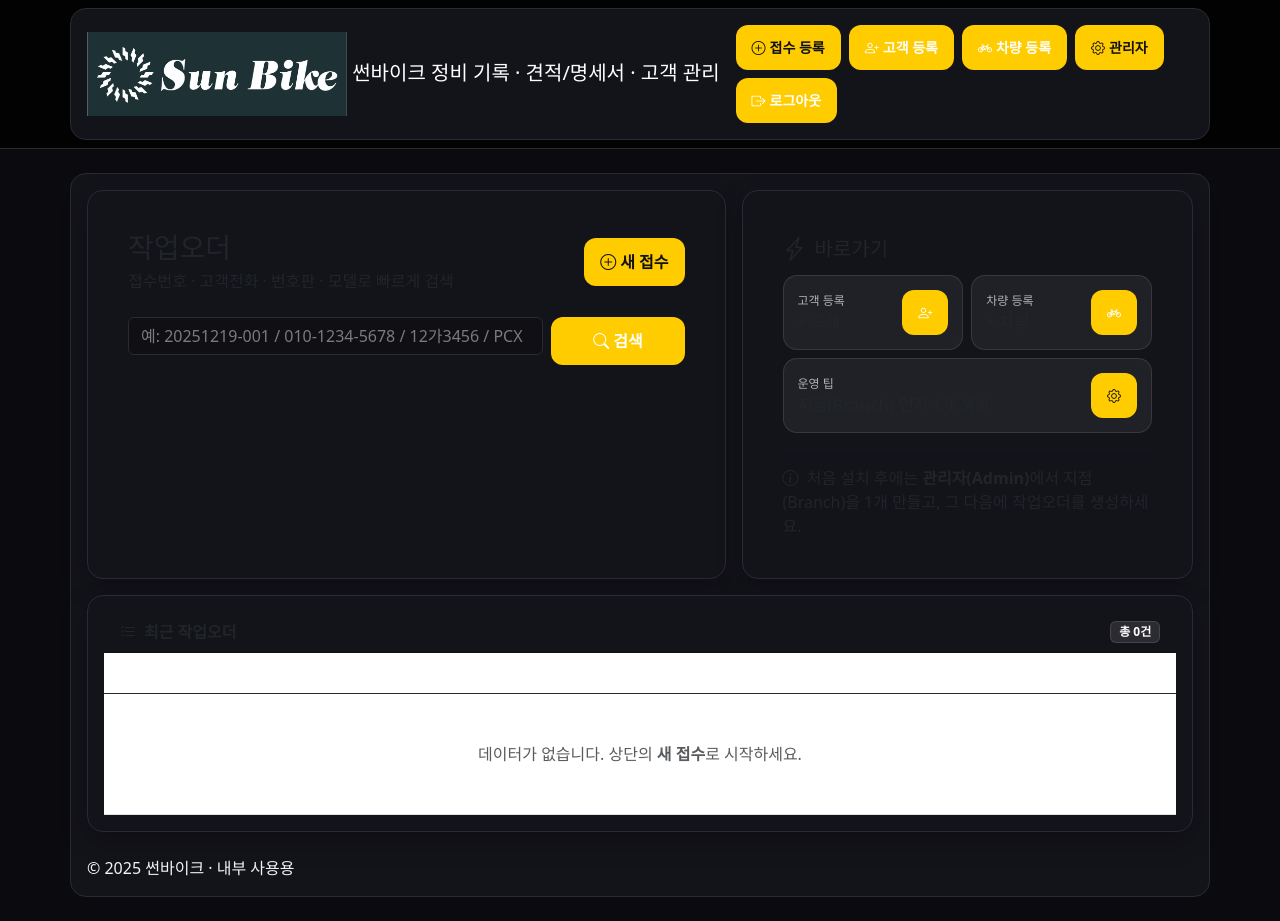
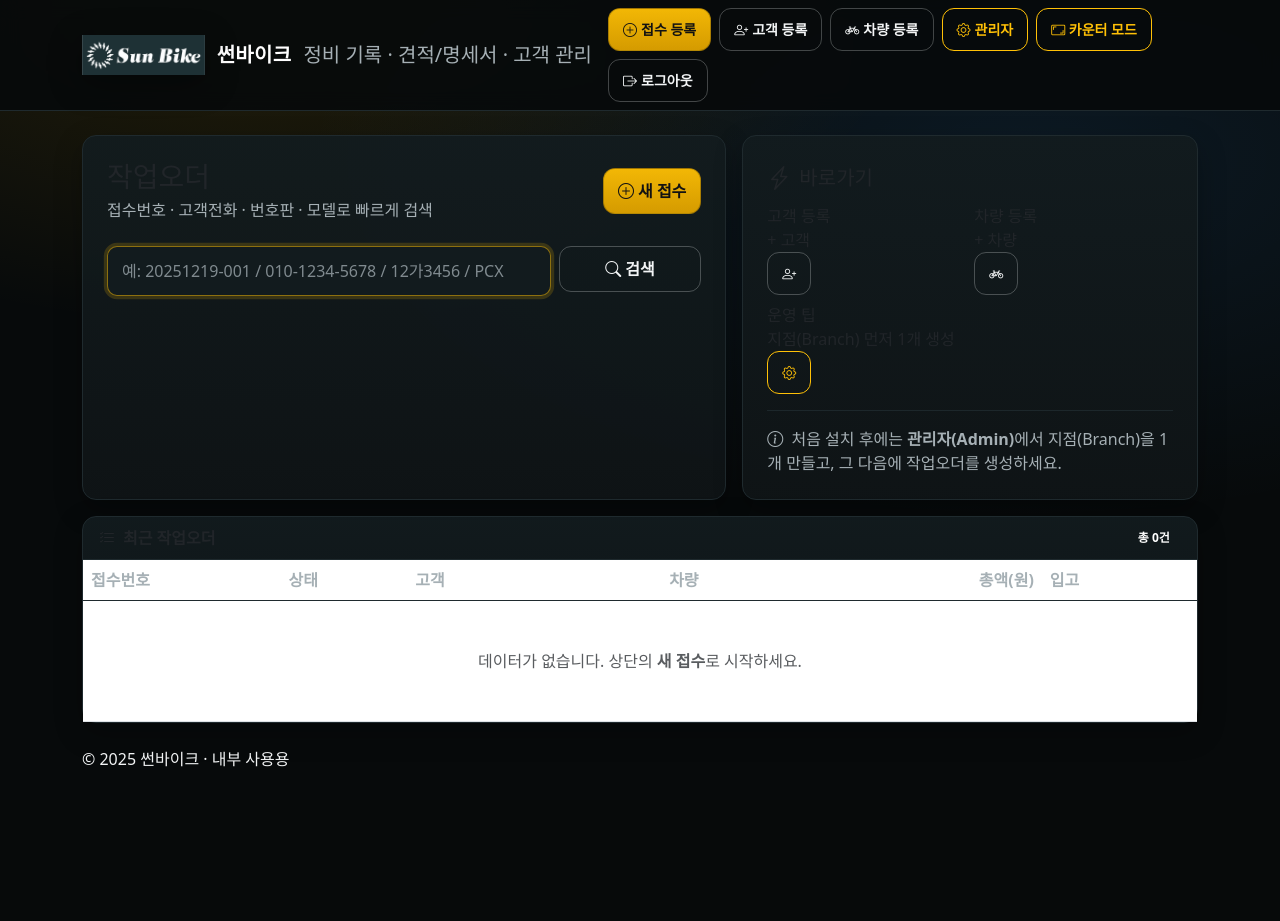
Before and after one commit to qmfckd333-sudo/sunbike-service, a Django app: page / in a window 1280 px wide. After the commit the page ends 767 px from the top, so only its background shows below. Run offline with Django 5.2, Linux system fonts and the light colour scheme; the visitor is signed in with stand-in values (Sample User, id 1); data that the repository does not hold is empty.

Commit message:
UI: preferred dark version bundled

```diff
--- a/static/core/app.css
+++ b/static/core/app.css
@@ -1,57 +1,197 @@
-@import url("logo_size_fix.css");
+:root{
+  --bg:#070A0B;
+  --surface:#0F1416;
+  --surface-2:#121B1E;
+  --border:#1F2A2E;
+  --text:#F3F5F6;
+  --muted:#A6B0B5;
+  --gold:#F2B705;      /* SUNBIKE GOLD */
+  --gold-2:#D59B00;
+  --danger:#E65C5C;
+  --success:#37C27A;
+  --info:#3BA3FF;
+}
 
-:root{
-  --bg:#0b0b0f;
-  --card:#13131a;
-  --text:#f4f4f6;
-  --muted:#b8b8c2;
-  --accent:#ffcc00;
-  --border:#2a2a34;
+html, body{
+  height:100%;
 }
+
 body{
-  background:var(--bg);
+  background: radial-gradient(1200px 600px at 20% 0%, rgba(242,183,5,.12), transparent 55%),
+              radial-gradient(1200px 600px at 80% 20%, rgba(59,163,255,.10), transparent 60%),
+              var(--bg);
   color:var(--text);
-  font-family: system-ui, -apple-system, Segoe UI, Roboto, Arial, sans-serif;
+  font-family: system-ui, -apple-system, "Segoe UI", Roboto, "Noto Sans KR", Arial, sans-serif;
 }
-.container, .card{
-  background:var(--card);
-  border:1px solid var(--border);
-  border-radius:16px;
-  padding:16px;
+
+/* Navbar */
+.navbar{
+  background: rgba(7,10,11,.92);
+  border-bottom: 1px solid var(--border);
+  backdrop-filter: blur(10px);
 }
-a{color:var(--accent); text-decoration:none;}
-.btn, button, input[type=submit]{
-  background:var(--accent);
-  color:#111;
-  border:none;
-  border-radius:12px;
-  padding:12px 16px;
+
+.navbar .navbar-brand{
+  display:flex;
+  align-items:center;
+  gap:12px;
+}
+
+.navbar .navbar-brand img{
+  height:40px;
+  width:auto;
+  display:block;
+  filter: drop-shadow(0 8px 16px rgba(0,0,0,.35));
+}
+
+.navbar .navbar-brand .name{
   font-weight:800;
-  cursor:pointer;
+  letter-spacing:.3px;
 }
-.btn:hover, button:hover, input[type=submit]:hover{filter:brightness(.95);}
-input, select, textarea{
-  background:#0f0f14;
+
+.small-muted{
+  color:var(--muted);
+}
+
+/* Cards */
+.card{
+  background: linear-gradient(180deg, rgba(18,27,30,.96), rgba(15,20,22,.96));
+  border: 1px solid var(--border);
+  border-radius: 14px;
+  box-shadow: 0 10px 28px rgba(0,0,0,.28);
+}
+
+.card .card-header{
+  background: transparent;
+  border-bottom: 1px solid var(--border);
+}
+
+.table{
   color:var(--text);
-  border:1px solid var(--border);
-  border-radius:12px;
-  padding:10px 12px;
+}
+
+.table thead th{
+  color: var(--muted);
+  border-bottom: 1px solid var(--border) !important;
+}
+
+.table tbody td{
+  border-top: 1px solid rgba(31,42,46,.7) !important;
+}
+
+.table-hover tbody tr:hover{
+  background: rgba(242,183,5,.07);
+}
+
+/* Forms */
+.form-control, .form-select{
+  background: rgba(18,27,30,.95);
+  border: 1px solid rgba(31,42,46,.95);
+  color: var(--text);
+  border-radius: 10px;
+  padding: 12px 14px;
+}
+
+.form-control::placeholder{
+  color: rgba(166,176,181,.75);
+}
+
+.form-control:focus, .form-select:focus{
+  background: rgba(18,27,30,1);
+  border-color: rgba(242,183,5,.55);
+  box-shadow: 0 0 0 .2rem rgba(242,183,5,.18);
+  color: var(--text);
+}
+
+/* Buttons */
+.btn{
+  border-radius: 12px;
+  padding: 10px 14px;
+  font-weight: 700;
+}
+
+.btn-primary{
+  background: linear-gradient(180deg, var(--gold), var(--gold-2));
+  border: 1px solid rgba(0,0,0,.25);
+  color: #121212;
+}
+
+.btn-primary:hover, .btn-primary:focus{
+  background: linear-gradient(180deg, #FFC62A, var(--gold-2));
+  color:#0b0b0b;
+  box-shadow: 0 10px 18px rgba(242,183,5,.20);
+}
+
+.btn-outline-light{
+  border-color: rgba(243,245,246,.25);
+  color: var(--text);
+}
+
+.btn-outline-light:hover{
+  background: rgba(243,245,246,.08);
+  border-color: rgba(243,245,246,.35);
+  color: var(--text);
+}
+
+.btn-danger{
+  background: rgba(230,92,92,.16);
+  border: 1px solid rgba(230,92,92,.35);
+  color: #FFD8D8;
+}
+
+.btn-success{
+  background: rgba(55,194,122,.16);
+  border: 1px solid rgba(55,194,122,.35);
+  color: #D8FFE9;
+}
+
+/* Badges */
+.badge{
+  border-radius: 999px;
+  padding: .45rem .7rem;
+  font-weight: 800;
+}
+
+/* Utility */
+hr{
+  border-color: rgba(31,42,46,.9);
+  opacity:1;
+}
+
+/* Logo sizing safety */
+img[src*="logo"]{
+  max-width: 280px;
+  height:auto;
+}
+
+/* Admin theme touch (if admin uses base templates that include app.css somewhere) */
+#header, .module caption{
+  background: rgba(7,10,11,.92) !important;
 }
 
 
-/* SUNBIKE UX PATCH */
-.navbar{ background: rgba(0,0,0,.75) !important; backdrop-filter: blur(10px); border-bottom:1px solid var(--border); }
-.navbar .btn{ border-radius:12px; }
-.card{ box-shadow: 0 10px 26px rgba(0,0,0,.25); }
-.form-control, .form-select{ background:#0f0f14; border:1px solid var(--border); color:var(--text); }
-.form-control::placeholder{ color: rgba(255,255,255,.45); }
-.form-select option{ color:#000; }
-.btn-outline-light{ border-color: rgba(255,255,255,.25); color:#fff; }
-.btn-outline-light:hover{ background: rgba(255,255,255,.08); }
-.badge-soft{ background: rgba(255,255,255,.10); border:1px solid rgba(255,255,255,.12); color:#fff; }
-.kpi{ background: rgba(255,255,255,.06); border:1px solid rgba(255,255,255,.10); border-radius:14px; padding:14px; display:flex; justify-content:space-between; align-items:center; }
-.kpi .label{ color: rgba(255,255,255,.65); font-size:12px; }
-.kpi .value{ font-weight:800; }
-.table{ color: var(--text); }
-.table thead th{ color: rgba(255,255,255,.65); border-bottom:1px solid var(--border); }
-.table td{ border-top:1px solid rgba(255,255,255,.06); }
+/* === COUNTER MODE (카운터 모드) === */
+.counter-mode {
+  font-size: 1.15rem;
+}
+.counter-mode .navbar .nav-link,
+.counter-mode .navbar .btn {
+  font-size: 1.05rem;
+}
+.counter-mode .btn {
+  padding: 0.7rem 1rem;
+  border-radius: 0.8rem;
+}
+.counter-mode .form-control,
+.counter-mode .form-select {
+  padding: 0.8rem 0.9rem;
+  font-size: 1.05rem;
+}
+.counter-mode table.table td,
+.counter-mode table.table th {
+  padding-top: 0.85rem;
+  padding-bottom: 0.85rem;
+}
+.counter-mode .card-body {
+  padding: 1.5rem !important;
+}
--- a/templates/core/base.html
+++ b/templates/core/base.html
@@ -31,6 +31,7 @@
         <a class="btn btn-sm btn-outline-light" href="/vehicles/new/"><i class="bi bi-bicycle me-1"></i>차량 등록</a>
         <a class="btn btn-sm btn-outline-warning" href="/admin/"><i class="bi bi-gear me-1"></i>관리자</a>
         {% if user.is_authenticated %}
+          <button type="button" class="btn btn-sm btn-outline-warning me-2" id="btnCounterMode" title="카운터 모드 (글자/버튼 크게)"><i class="bi bi-aspect-ratio"></i> 카운터 모드</button>
           <a class="btn btn-sm btn-outline-light" href="/logout/"><i class="bi bi-box-arrow-right me-1"></i>로그아웃</a>
         {% endif %}
       </div>
@@ -50,6 +51,33 @@
   </div>
 </div>
 
+
+<script>
+(function(){
+  const KEY = "sunbike_counter_mode";
+  function apply(){
+    const on = localStorage.getItem(KEY) === "1";
+    document.body.classList.toggle("counter-mode", on);
+    const btn = document.getElementById("btnCounterMode");
+    if(btn){
+      btn.classList.toggle("btn-warning", on);
+      btn.classList.toggle("btn-outline-warning", !on);
+    }
+  }
+  document.addEventListener("DOMContentLoaded", function(){
+    const btn = document.getElementById("btnCounterMode");
+    if(btn){
+      btn.addEventListener("click", function(){
+        const now = localStorage.getItem(KEY) === "1";
+        localStorage.setItem(KEY, now ? "0" : "1");
+        apply();
+      });
+    }
+    apply();
+  });
+})();
+</script>
+
 <script src="https://cdn.jsdelivr.net/npm/bootstrap@5.3.3/dist/js/bootstrap.bundle.min.js"></script>
 </body>
 </html>
--- a/templates/core/dashboard.html
+++ b/templates/core/dashboard.html
@@ -13,9 +13,9 @@
           <a class="btn btn-primary" href="/workorders/new/"><i class="bi bi-plus-circle me-1"></i>새 접수</a>
         </div>
 
-        <form class="row g-2 mt-3">
+        <form class="row g-2 mt-3" method="get" id="quickSearchForm">
           <div class="col-md-9">
-            <input class="form-control" name="q" value="{{ request.GET.q }}" placeholder="예: 20251219-001 / 010-1234-5678 / 12가3456 / PCX">
+            <input class="form-control" name="q" value="{{ request.GET.q }}" placeholder="예: 20251219-001 / 010-1234-5678 / 12가3456 / PCX" id="quickSearch" autocomplete="off" placeholder="접수번호 · 고객전화 · 번호판 · 모델" >
           </div>
           <div class="col-md-3">
             <button class="btn btn-outline-light w-100"><i class="bi bi-search me-1"></i>검색</button>
@@ -121,4 +121,41 @@
     </table>
   </div>
 </div>
+
+<script id="SUNBIKE_DASH_UX">
+// 빠른검색: 입력하면 350ms 후 자동 검색 (GET ?q=...)
+(function(){
+  function debounce(fn, ms){
+    let t; return function(){
+      const args=arguments; clearTimeout(t);
+      t=setTimeout(()=>fn.apply(null,args), ms);
+    }
+  }
+  document.addEventListener("DOMContentLoaded", function(){
+    const input = document.getElementById("quickSearch");
+    const form  = document.getElementById("quickSearchForm");
+    if(input){
+      input.focus();
+      const run = debounce(function(){
+        if(form) form.submit();
+      }, 350);
+      input.addEventListener("input", run);
+      input.addEventListener("keydown", function(e){
+        if(e.key === "Escape"){ input.value=""; if(form) form.submit(); }
+      });
+    }
+
+    // 행 클릭 → 상세로 이동 (버튼/링크 클릭은 제외)
+    document.querySelectorAll("tr.row-link[data-href]").forEach(function(tr){
+      tr.style.cursor = "pointer";
+      tr.addEventListener("click", function(e){
+        const tag = (e.target && e.target.tagName) ? e.target.tagName.toLowerCase() : "";
+        if(tag === "a" || tag === "button" || e.target.closest("a,button,form,input,select,label")) return;
+        window.location.href = tr.getAttribute("data-href");
+      });
+    });
+  });
+})();
+</script>
+
 {% endblock %}
```
Also changed, not shown: static/core/login.css (+79 -12 lines).
